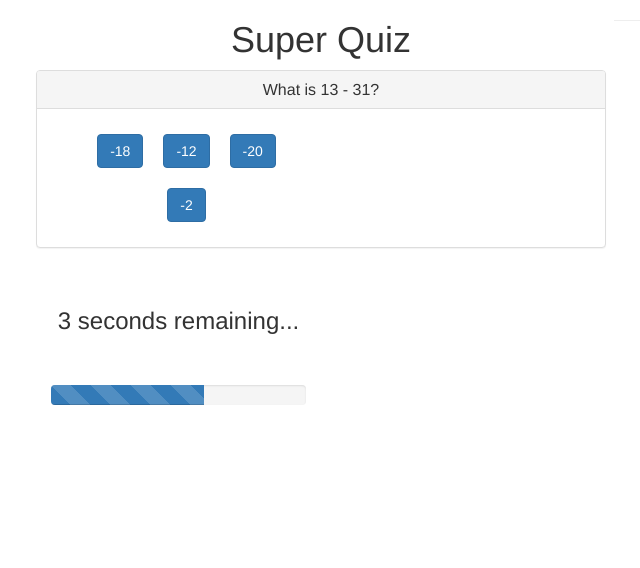
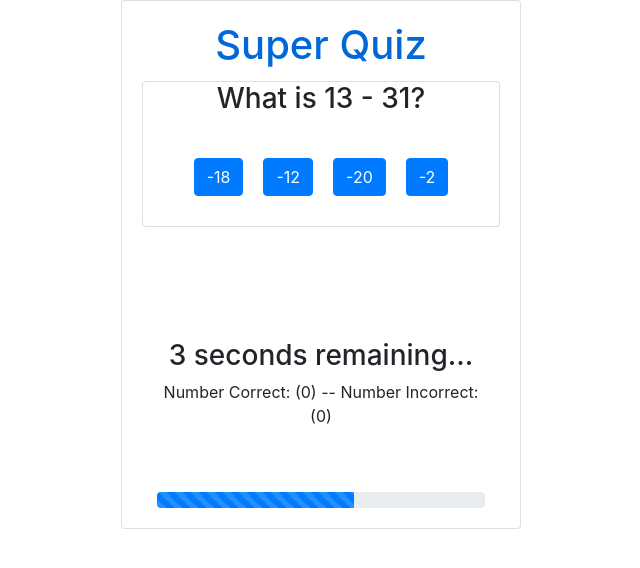
Before and after one commit to FineasA/super-quiz, a Vue app: page / in a window 1280 px wide. Both pictures are taken after a click on the button "Begin Quiz". Shown: the top 568 px of the page, without its empty margins (319-959 px from the left). Built offline with nearby package versions, Linux system fonts and the light colour scheme.

Commit message:
updated visuals and bootstrap

```diff
--- a/public/index.html
+++ b/public/index.html
@@ -6,9 +6,13 @@
   <meta http-equiv="X-UA-Compatible" content="IE=edge">
   <meta name="viewport" content="width=device-width,initial-scale=1.0">
   <link rel="icon" href="<%= BASE_URL %>favicon.ico">
-  <link rel="stylesheet" href="https://maxcdn.bootstrapcdn.com/bootstrap/3.3.7/css/bootstrap.min.css"
-    integrity="sha384-BVYiiSIFeK1dGmJRAkycuHAHRg32OmUcww7on3RYdg4Va+PmSTsz/K68vbdEjh4u" crossorigin="anonymous">
-
+  <!-- <link rel="stylesheet" href="https://maxcdn.bootstrapcdn.com/bootstrap/3.3.7/css/bootstrap.min.css"
+    integrity="sha384-BVYiiSIFeK1dGmJRAkycuHAHRg32OmUcww7on3RYdg4Va+PmSTsz/K68vbdEjh4u" crossorigin="anonymous"> -->
+  <link rel="stylesheet" href="https://stackpath.bootstrapcdn.com/bootstrap/4.4.1/css/bootstrap.min.css"
+    integrity="sha384-Vkoo8x4CGsO3+Hhxv8T/Q5PaXtkKtu6ug5TOeNV6gBiFeWPGFN9MuhOf23Q9Ifjh" crossorigin="anonymous">
+  <script src="https://stackpath.bootstrapcdn.com/bootstrap/4.4.1/js/bootstrap.min.js"
+    integrity="sha384-wfSDF2E50Y2D1uUdj0O3uMBJnjuUD4Ih7YwaYd1iqfktj0Uod8GCExl3Og8ifwB6"
+    crossorigin="anonymous"></script>
   <title><%= htmlWebpackPlugin.options.title %></title>
 </head>
 
--- a/src/App.vue
+++ b/src/App.vue
@@ -1,15 +1,12 @@
 <template>
-  <div class="container">
+  <div class="container d-flex justify-content-center">
     <div class="row">
-      <div class="col-xs-12 col-sm8 col-sm-offset-2 col-md-6 col-md-offset-3">
-        <h1 class="text-center">Super Quiz</h1>
-      </div>
       <hr />
-
-      <div class="row">
-        <div
-          class="col-xs-12 col-sm-8 col-sm-offset-2 col-md-6 col-md-offset-3"
-        >
+      <div class="card" style="width: 25rem;">
+        <div class="card-body">
+          <h1 class="card-title text-center" style="color: #0068D9">
+            Super Quiz
+          </h1>
           <transition name="slide-fade">
             <component
               v-if="gameStarted"
@@ -18,6 +15,9 @@
               @confirmed="mode = 'question'"
             ></component>
           </transition>
+        </div>
+
+        <div class="card-body">
           <br />
           <timer
             @started="gameStarted = !gameStarted"
@@ -85,15 +85,7 @@ export default {
 </script>
 
 <style>
-/* .slide-fade-enter-active {
+.slide-fade-enter-active {
   transition: all 0.3s ease;
 }
-.slide-fade-leave-active {
-  transition: all 0.8s cubic-bezier(1, 0.5, 0.8, 1);
-} */
-/* .slide-fade-enter, .slide-fade-leave-to */
-/* .slide-fade-leave-active below version 2.1.8 { */
-/* transform: translateX(10px); */
-/* opacity: 0; */
-/* } */
 </style>
--- a/src/components/Loser.vue
+++ b/src/components/Loser.vue
@@ -1,5 +1,5 @@
 <template>
-  <div class="alert alert-danger text-center">
+  <div class="alert alert-danger text-center" name="fade">
     <h1>You lose! Try again?</h1>
     <hr />
     <button class="btn btn-primary" @click="reset">Reset</button>
@@ -19,4 +19,14 @@ export default {
 </script>
 
 <style>
+.fade-enter-active {
+  transition: all 0.3s ease;
+}
+.fade-leave-active {
+  transition: all 0.3s ease;
+}
+.slide-fade-enter,
+.slide-fade-leave-to .slide-fade-leave-active {
+  opacity: 0;
+}
 </style>
--- /dev/null
+++ b/src/components/NumberCorrect.vue
@@ -0,0 +1,32 @@
+<template>
+  <p>
+    Number Correct: ({{ numberCorrect }}) -- Number Incorrect: ({{
+      numberIncorrect
+    }})
+  </p>
+</template>
+
+<script>
+import { EventBus } from "../main.js";
+
+export default {
+  data() {
+    return {
+      numberCorrect: 0,
+      numberIncorrect: 0
+    };
+  },
+  created() {
+    EventBus.$on("answered", data => {
+      if (data) {
+        this.numberCorrect++;
+      } else {
+        this.numberIncorrect++;
+      }
+    });
+  }
+};
+</script>
+
+<style>
+</style>
--- a/src/components/Question.vue
+++ b/src/components/Question.vue
@@ -1,10 +1,10 @@
 <template>
-  <div class="panel panel-default">
-    <div class="panel-heading">
-      <h3 class="panel-title text-center">{{ question }}</h3>
+  <div class="card">
+    <div>
+      <h3 class="card-title text-center">{{ question }}</h3>
     </div>
-    <div class="panel-body">
-      <div class="col-xs-12 col-sm-6 text-center">
+    <div class="card-body">
+      <div class="col text-center">
         <button
           class="btn btn-primary"
           style="margin: 10px"
--- a/src/components/StartGame.vue
+++ b/src/components/StartGame.vue
@@ -1,7 +1,7 @@
 <template>
-  <div class="panel panel-default">
-    <div class="panel-heading">
-      <h3 class="panel-title text-center">Are you ready to start?</h3>
+  <div class="card">
+    <div class="card-header">
+      <h3 class="card-title text-center">Are you ready to start?</h3>
     </div>
   </div>
 </template>
--- a/src/components/Timer.vue
+++ b/src/components/Timer.vue
@@ -1,6 +1,7 @@
 <template>
-  <div class="col-xs-12 col-sm-6 text-center">
+  <div class="col text-center">
     <start-game v-show="!gameStarted"></start-game>
+    <br /><br />
     <button
       v-if="!gameStarted"
       @click="gameStartedFn(gameStarted)"
@@ -9,9 +10,13 @@
       Begin Quiz
     </button>
 
-    <h3 v-if="gameStarted" class="row text-center panel-default">
+    <h3
+      v-if="gameStarted"
+      class="row text-center d-flex justify-content-center"
+    >
       {{ countdown }} seconds remaining...
     </h3>
+    <number-correct v-if="gameStarted"></number-correct>
     <br />
     <br />
     <div class="progress">
@@ -29,11 +34,13 @@
 
 <script>
 import StartGame from "../components/StartGame.vue";
+import NumberCorrect from "../components/NumberCorrect.vue";
 import { EventBus } from "../main";
 
 export default {
   components: {
-    StartGame
+    StartGame,
+    NumberCorrect
   },
   data() {
     return {
```
